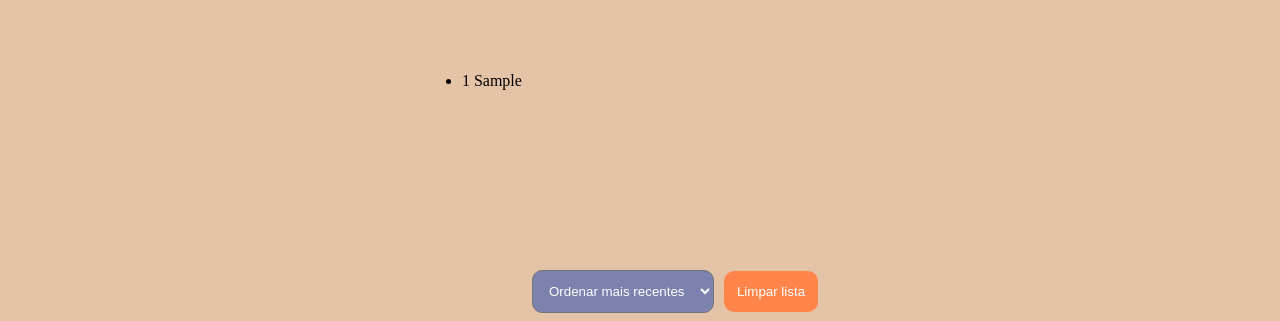
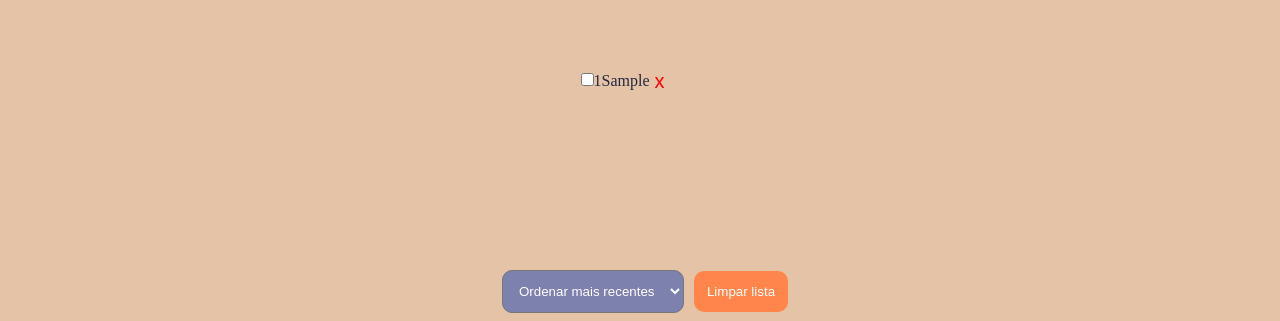
Before and after one commit to Gui089/Espaco-Mulher, a React (Vite) app: page / in a window 1280 px wide. Both pictures are taken after typing "Sample" into the empty fields and a click on the button "Adicionar". Shown: the part 479-800 px from the top of the page. Built offline with nearby package versions, Linux system fonts and the light colour scheme.

Commit message:
logica da renderizacao da lista

```diff
--- a/src/App.jsx
+++ b/src/App.jsx
@@ -34,14 +34,25 @@ const FormSection = ({ hadnleSubmit }) => {
   );
 };
 
-const Section = ({ quantity, product, renderList }) => {
+const Section = ({ quantity, product, renderList, renderCheck, isChecked }) => {
   return (
     <div className="section">
       {renderList && (
         <ul>
-          <li>
-            {quantity} {product}
-          </li>
+          {product.map((item, index) => (
+            <li key={index}>
+              <input onClick={renderCheck} type="checkbox" />
+              {isChecked === false ? (
+                item.quantity + item.product
+              ) : (
+                <del>
+                  {" "}
+                  {item.quantity} {item.product}
+                </del>
+              )}
+              <button className="x-btn">x</button>
+            </li>
+          ))}
         </ul>
       )}
       <div className="options-order">
@@ -64,7 +75,9 @@ const Footer = ({ quantity }) => (
 const App = () => {
   const [quantity, setQuantity] = useState(0);
 
-  const [product, setProduct] = useState("");
+  const [product, setProduct] = useState([]);
+
+  const [isChecked, setIsChecked] = useState(false);
 
   const renderList = quantity != 0 ? true : false;
 
@@ -72,11 +85,15 @@ const App = () => {
     e.preventDefault();
     const { quantity, product } = e.target.elements;
 
+    setProduct((prevProducts) => [
+      ...prevProducts,
+      { quantity: quantity.value, product: product.value },
+    ]);
+
     setQuantity(quantity.value);
-    setProduct(product.value);
+  };
 
-    console.log(quantity, product);
-  };
+  const renderCheck = () => setIsChecked((c) => !c);
 
   return (
     <>
@@ -87,6 +104,8 @@ const App = () => {
         quantity={quantity}
         hadnleSubmit={hadnleSubmit}
         renderList={renderList}
+        renderCheck={renderCheck}
+        isChecked={isChecked}
       />
       <Footer quantity={quantity} />
     </>
--- a/src/index.css
+++ b/src/index.css
@@ -71,6 +71,7 @@ input {
 
 .options-order {
   margin-top: 420px;
+  position: absolute;
 }
 
 .btn-clear {
@@ -91,3 +92,24 @@ input {
   align-items: center;
   justify-content: center;
 }
+
+ul {
+  display: flex;
+  list-style: none;
+  color: #242741;
+}
+
+li {
+  margin-right: 50px;
+}
+
+.x-btn {
+  background: none;
+  border: none;
+  margin-left: 5px;
+  margin-top: -2px;
+  font-size: 20px;
+  color: red;
+  cursor: pointer;
+  position: absolute;
+}
```
